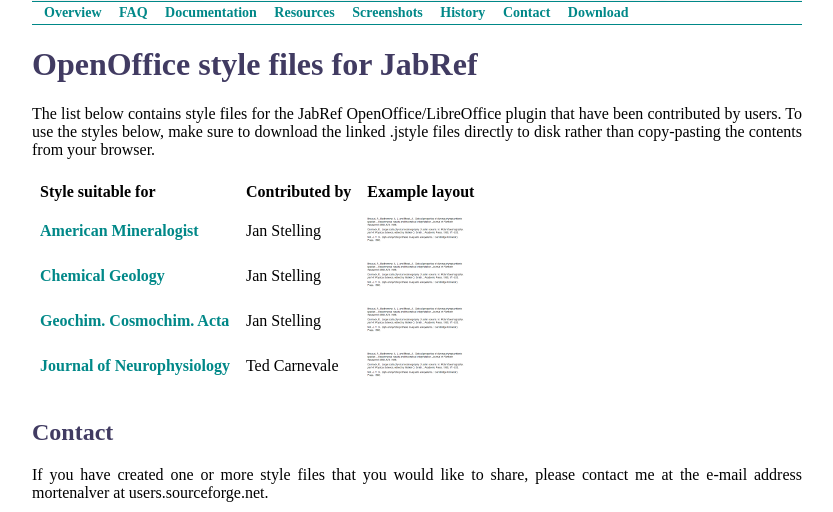
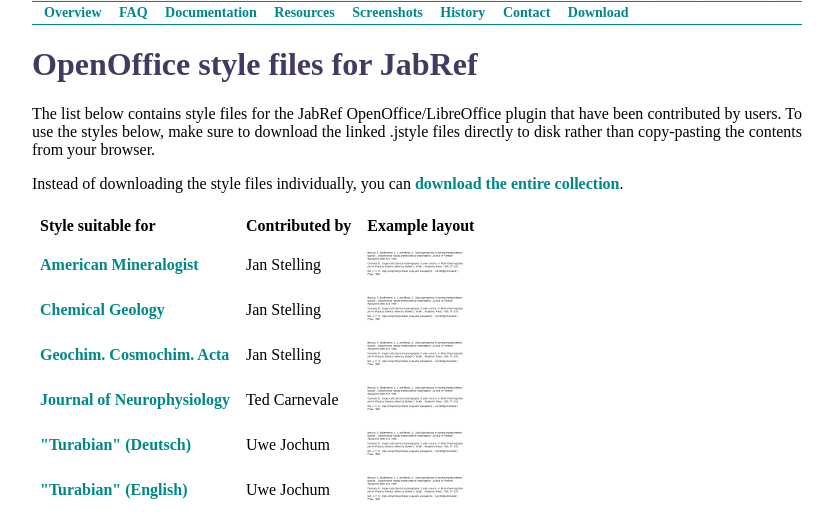
Before and after one commit to JabRef/htdocs, a PHP site: page /OOPlugin-styles.php in a window 1280 px wide. Shown: the part 125-637 px from the top of the page, without its empty margins (43-876 px from the left). Run offline with PHP 8.4, Linux system fonts and the light colour scheme; data that the repository does not hold is empty; grey boxes are pictures that could not be loaded.

Commit message:
Added Turabian style, for English and German texts, by Uwe Jochum. Added link to a zip file containing the entire collection of jstyle files.

```diff
--- a/OOPlugin-styles.php
+++ b/OOPlugin-styles.php
@@ -18,6 +18,10 @@
       <p>The list below contains style files for the JabRef OpenOffice/LibreOffice plugin that have been
       contributed by users. To use the styles below, make sure to download the linked .jstyle files directly
       to disk rather than copy-pasting the contents from your browser.
+      </p>
+
+      <p>Instead of downloading the style files individually, you can <a href="jstyles/All_jstyles.zip">download
+      the entire collection</a>.
       </p>
 
       <table border="0" cellpadding="8" rules="none">
@@ -41,6 +45,14 @@
           <td>Ted Carnevale</td>
           <td><a href="jstyles/J_of_Neurophysiology.png"><img src="jstyle_example.png" alt="Show" /></a></td>
         </tr>
+	<tr><td><a href="jstyles/turabian-deutsch.jstyle">"Turabian" (Deutsch)</a></td>
+          <td>Uwe Jochum</td>
+          <td><a href="jstyles/turabian-deutsch.png"><img src="jstyle_example.png" alt="Show" /></a></td>
+        </tr>
+	<tr><td><a href="jstyles/turabian-english.jstyle">"Turabian" (English)</a></td>
+          <td>Uwe Jochum</td>
+          <td><a href="jstyles/turabian-english.png"><img src="jstyle_example.png" alt="Show" /></a></td>
+        </tr>
       </table>
 
       <h2>Contact</h2>
```
Also changed, not shown: jstyles/turabian-deutsch.png (added), jstyles/turabian-english.png (added), 3 other files.
